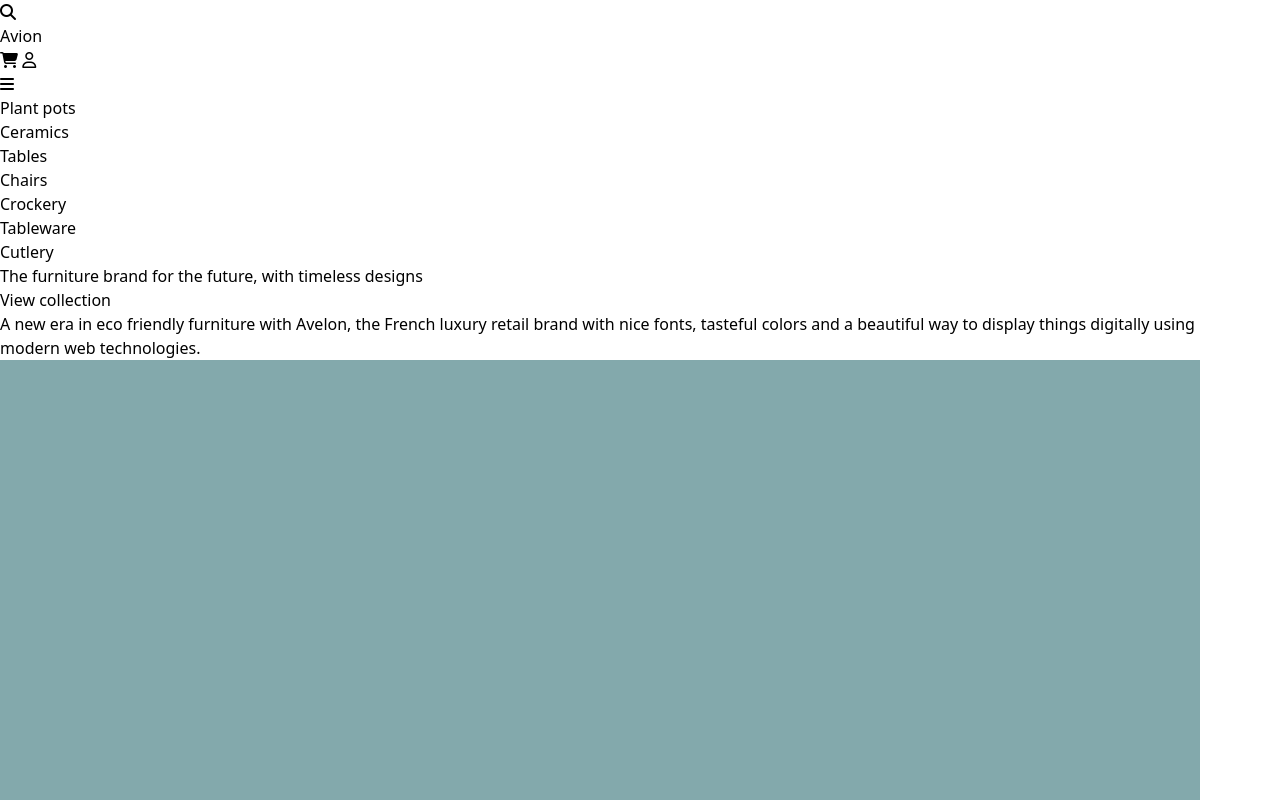
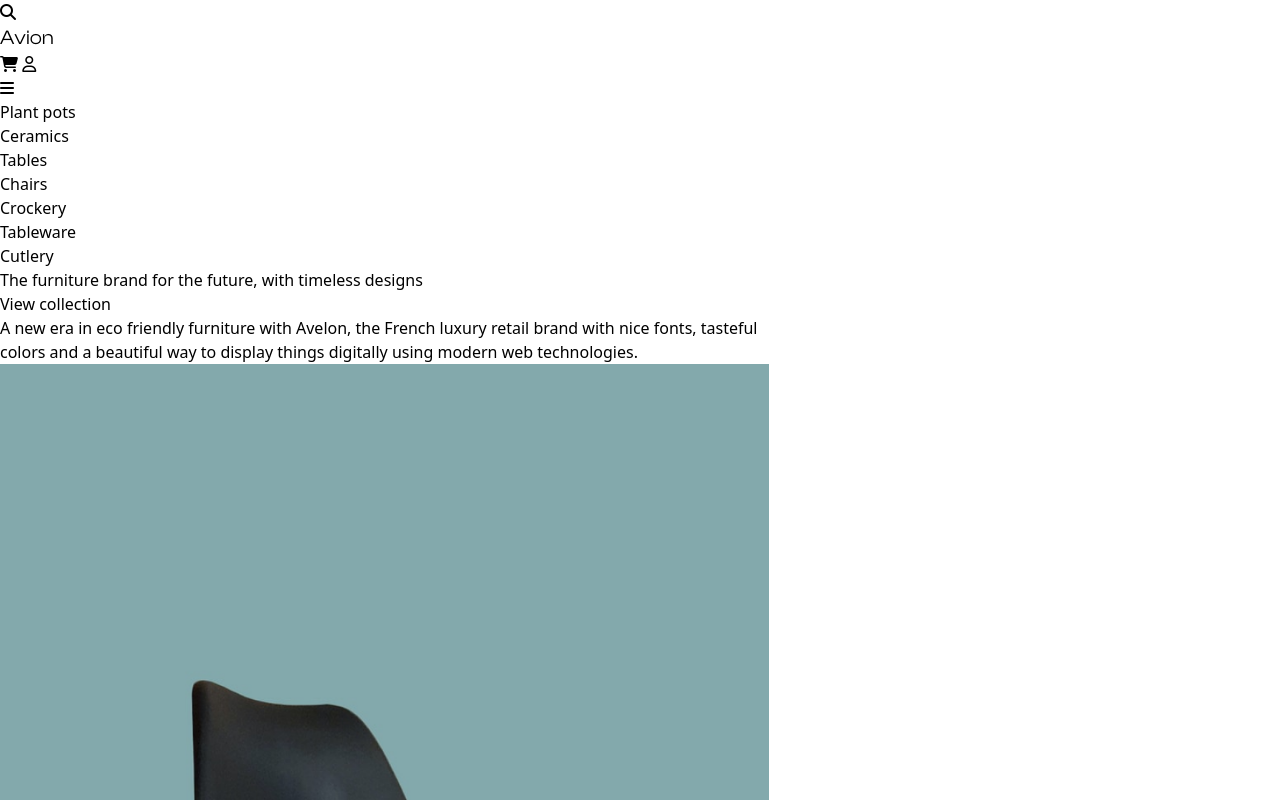
Before and after one commit to Saddam6260/Avion-home-page, a website: page index.html in a window 1280 px wide. Shown: the top 800 px of the page. Drawn offline with Linux system fonts and the light colour scheme; files whose address does not match are found by name.

Commit message:
add font-family, colors and screens

```diff
--- a/index.html
+++ b/index.html
@@ -18,7 +18,7 @@
           <button>
             <i class="fa-solid fa-magnifying-glass"></i>
           </button>
-          <h3>Avion</h3>
+          <h3 class="font-clashi text-xl">Avion</h3>
           <div>
             <button><i class="fa-solid fa-cart-shopping"></i></button>
             <button><i class="fa-regular fa-user"></i></button>
--- a/src/tailwind.css
+++ b/src/tailwind.css
@@ -1,3 +1,12 @@
 @tailwind base;
 @tailwind components;
 @tailwind utilities;
+
+@font-face {
+  font-family: "Satoshi-Regular";
+  src: url("../assets/font/Satoshi-Regular.otf");
+}
+@font-face {
+  font-family: "ClashDisplay-Regular";
+  src: url("../assets/font/ClashDisplay-Regular.otf");
+}
--- a/tailwind.config.js
+++ b/tailwind.config.js
@@ -2,23 +2,21 @@
 module.exports = {
   content: ["./index.html"],
   theme: {
+    screens: {
+      sm: "390px",
+      md: "769px",
+      lg: "992",
+      xl: "1440",
+    },
+    fontFamily: {
+      clashi: "ClashDisplay-Regular",
+      satoshi: "Satoshi-Regular",
+    },
     colors: {
-      orange: "#80ed99",
-      bgblack: "#031333",
+      lightGray: "#F9F9F9",
+      darkBlue: "#2A254B",
     },
-    extend: {
-      fontFamily: {
-        lato: ["lato"],
-        inter: ["Inter"],
-        poppins: ["Poppins"],
-      },
-      screens: {
-        sm: "375px",
-        md: "768px",
-        lg: "992px",
-        xl: "1200px",
-      },
-    },
+    extend: {},
   },
   plugins: [],
 };
```
Also changed, not shown: assets/font/ClashDisplay-Regular.otf (added), assets/font/Satoshi-Regular.otf (added), assets/images/dandy-cheir.png (renamed from images/dandy-cheir.png), assets/images/lucy-lamp.png (renamed from images/lucy-lamp.png), assets/images/main-sec-img.png (renamed from images/main-sec-img.png), assets/images/rustic-vase.png (renamed from images/rustic-vase.png), assets/images/silky-vase.png (renamed from images/silky-vase.png), assets/images/suede-sofa.png (renamed from images/suede-sofa.png), output/style.css, 2 other files.
